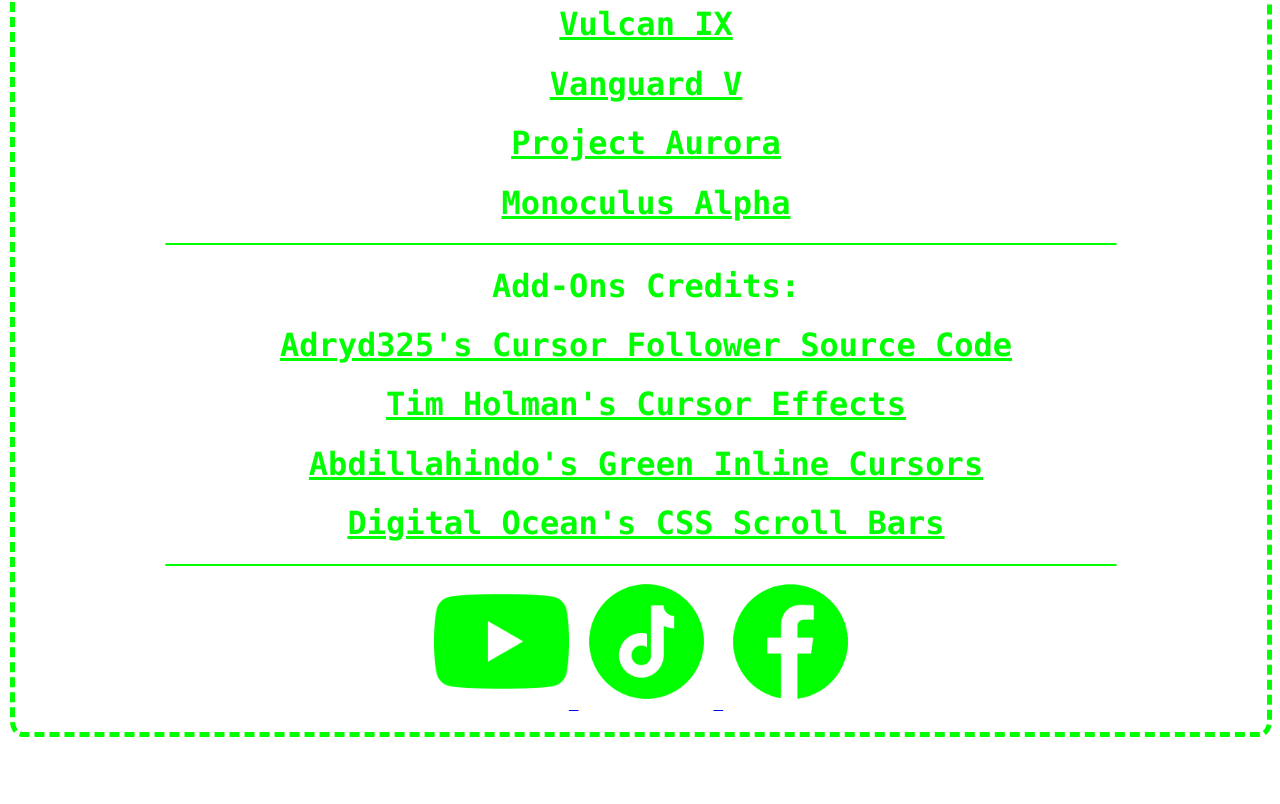
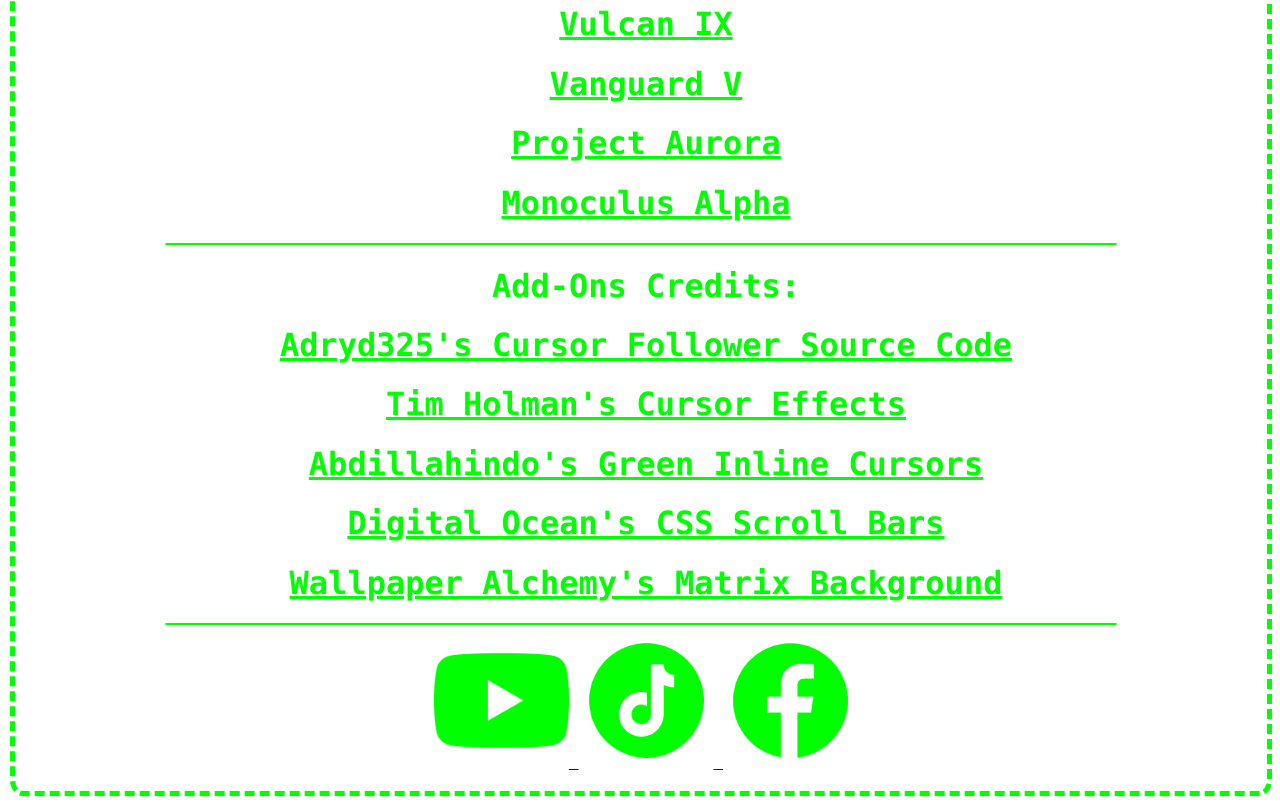
Before and after one commit to ZMALambda/ZMALambda.github.io, a plain HTML site: page index.html in a window 1280 px wide. Shown: the part 834-1638 px from the top of the page. Before the commit the page ends 1579 px from the top, so only its background shows below. Drawn offline with Linux system fonts and the light colour scheme.

Commit message:
Update index.html

```diff
--- a/index.html
+++ b/index.html
@@ -68,6 +68,9 @@
         <a href="https://www.digitalocean.com/community/tutorials/css-scrollbars" style="color: #00FF00">
             <h1>Digital Ocean's CSS Scroll Bars</h1>
         </a>
+        <a href="https://www.wallpaperalchemy.com/wallpaper/matrix-code-rain-4k-wallpaper-1600" style="color: #00FF00">
+            <h1>Wallpaper Alchemy's Matrix Background</h1>
+        </a>
         <hr style="color:#00FF00">
         <a href="https://www.youtube.com/@TheeZackMichael">
         <img src="Photos/YouTube-Logo.png" width="135" height="135" class="Logos">
```
